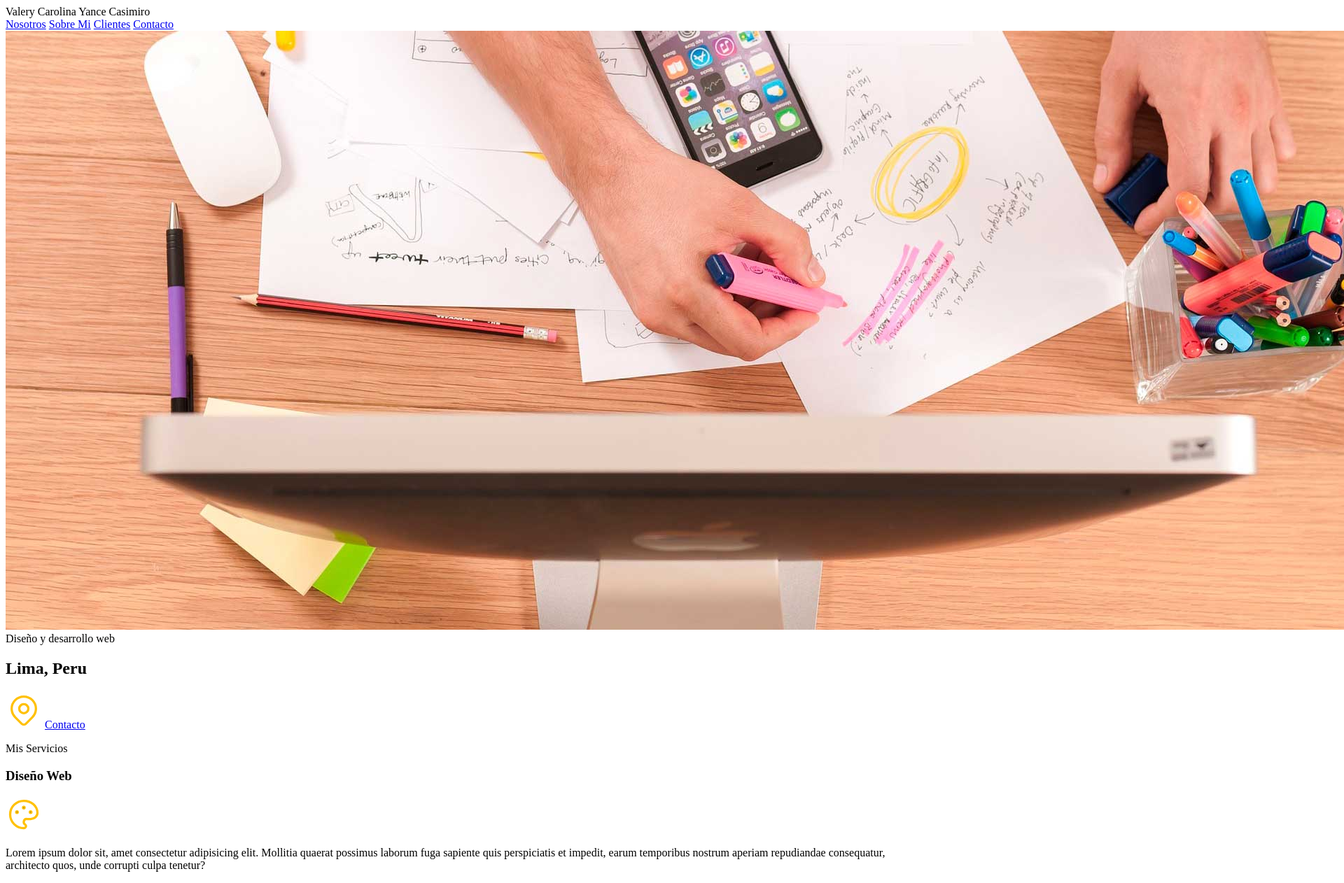
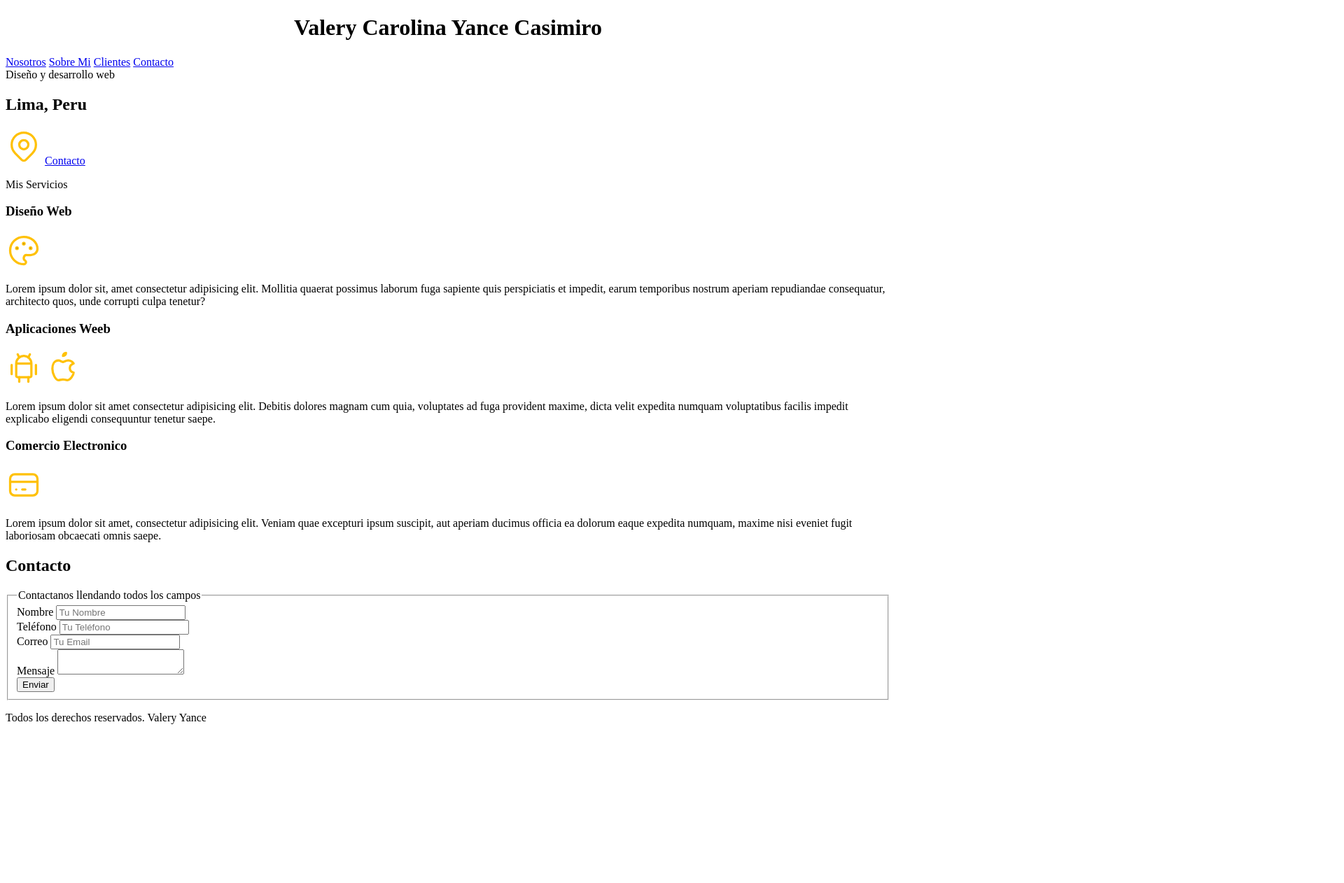
Before and after one commit to valecarolinayc/webproject, a plain HTML site: page index.html in a window 1280 px wide. Shown: the top 1262 px of the page at 70% size, 1920 px wide, since content can reach past the window. After the commit the page ends 1051 px from the top, so only its background shows below. Drawn offline with Linux system fonts and the light colour scheme.

Commit message:
Add form

```diff
--- a/index.html
+++ b/index.html
@@ -6,9 +6,14 @@
     <meta name="viewport" content="width=device-width, initial-scale=1.0">
     <title>Document</title>
 </head>
+<style>
+    h1{
+        text-align: center;
+    }
+</style>
 <body>
     <header>
-        <hi>Valery Carolina Yance Casimiro</hi>
+        <h1>Valery Carolina Yance Casimiro</h1>
     </header>
     <nav>
     </nav>
@@ -16,8 +21,6 @@
     <a href="#">Sobre Mi</a>
     <a href="#">Clientes</a>
     <a href="#">Contacto</a>
-
-    <img src="hero.jpg">
 
     <section>
         <hi>Diseño y desarrollo web</hi>
@@ -82,6 +85,36 @@
 
     <section>
         <H2>Contacto</H2>
+
+        <form>
+            <fieldset>
+                <legend>Contactanos llendando todos los campos</legend>
+
+                <div>
+                <label>Nombre</label>
+                <input type="text" placeholder="Tu Nombre">
+                </div>
+
+                <div>
+                <label>Teléfono</label>
+                <input type="tel" placeholder="Tu Teléfono">
+                </div>
+
+                <div>
+                <label>Correo</label>
+                <input type="email" placeholder="Tu Email">
+                </div>
+
+                <div>
+                <label>Mensaje</label>
+                <textarea></textarea>
+                </div>
+
+                <div>
+                <input type="submit" value="Enviar">
+                </div>
+            </fieldset>
+        </form>
     </section>
 
     <footer>
```
